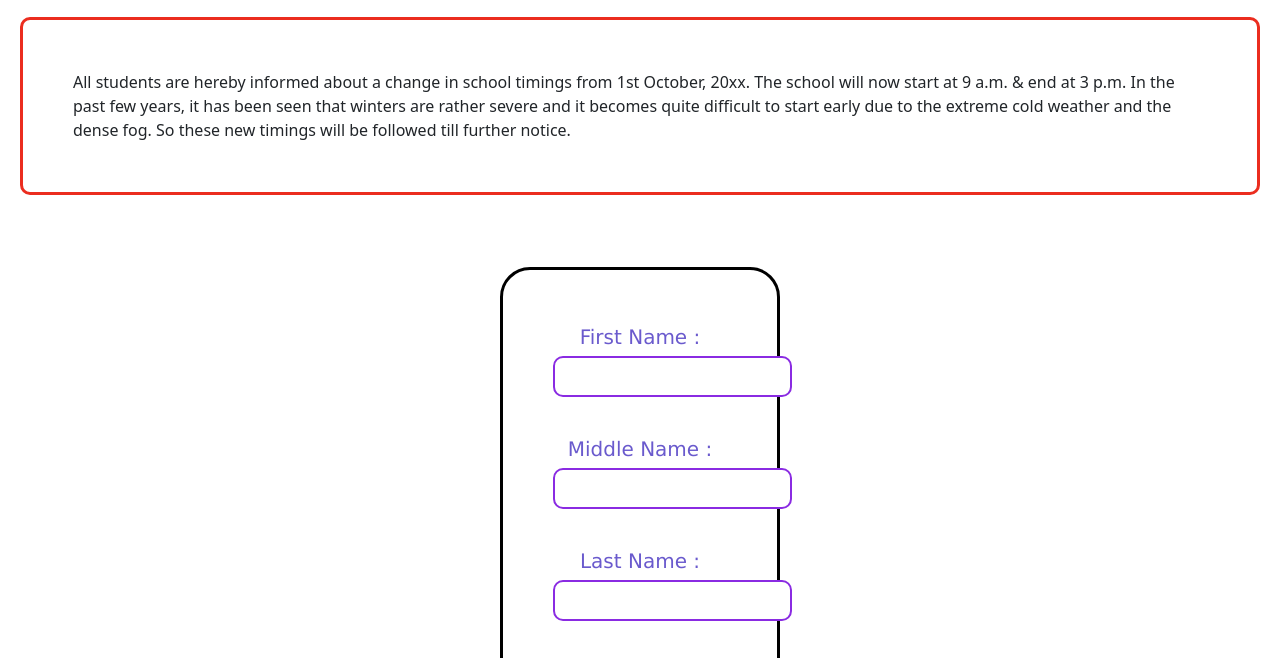
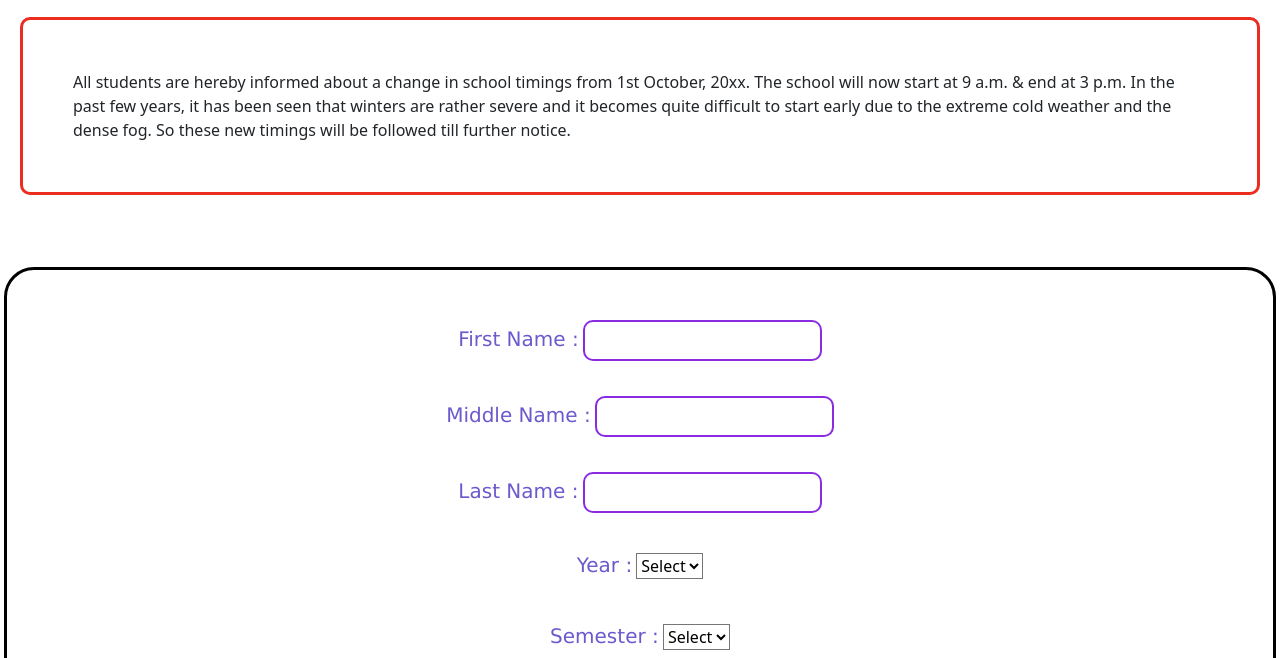
Before and after one commit to TV95632/collge-forms, a plain HTML site: page index.html in a window 1280 px wide. Shown: the part 107-765 px from the top of the page. Drawn offline with nearby package versions, Linux system fonts and the light colour scheme.

Commit message:
Update form.css

```diff
--- a/form.css
+++ b/form.css
@@ -6,7 +6,7 @@
     border-style: solid;
     border-color:black;
     border-width: 3px;
-    width: 280px;
+    width: ;
     position: relative;
     line-height: 35px;
     border-radius: 30px;
```
